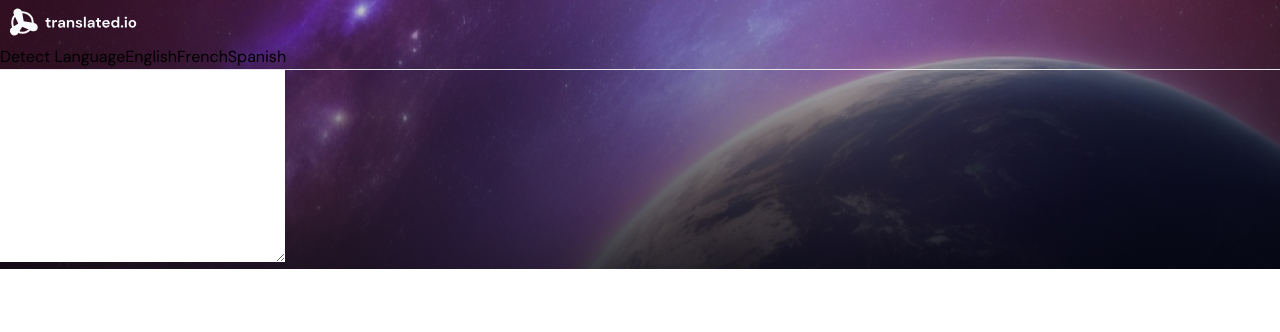
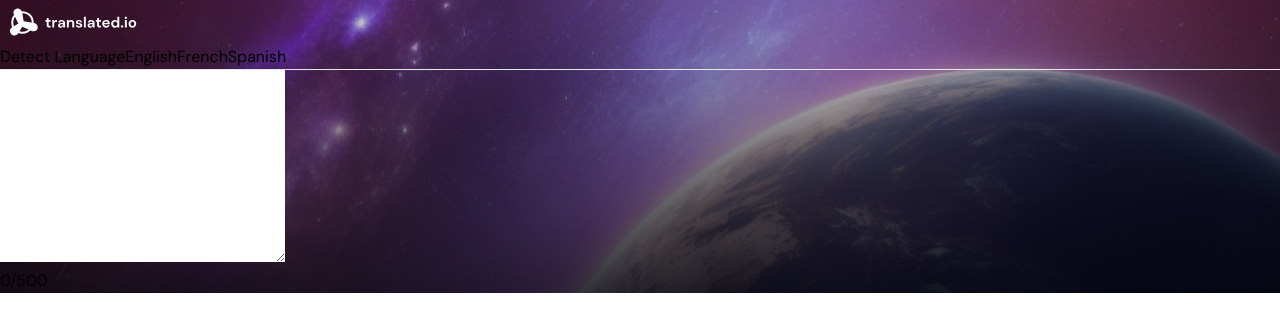
Before and after one commit to SajeedAninda/Translate-App, a React (Vite) app: page / in a window 1280 px wide. Shown: the top 332 px of the page. Built offline with nearby package versions, Linux system fonts and the light colour scheme.

Commit message:
Added text count

```diff
--- a/src/Components/Translator/Translator.jsx
+++ b/src/Components/Translator/Translator.jsx
@@ -2,10 +2,19 @@ import React, { useState } from 'react';
 
 const Translator = () => {
     let [activeButton, setActiveButton] = useState(null);
+    let [translationTextCount, setTranslationTextCount] = useState(0);
 
     let handleButtonClick = (buttonName) => {
         setActiveButton(buttonName);
     }
+
+    let handleTranslationText = (e) => {
+        let translationText = e.target.value;
+        setTranslationTextCount(translationText.length);
+        console.log(translationTextCount);
+    }
+
+
 
     return (
         <div className='w-[90%] mx-auto py-20 flex justify-between items-center'>
@@ -14,18 +23,15 @@ const Translator = () => {
                     <button onClick={() => handleButtonClick("Detect Language")} className='text-[16px] font-semibold cursor-pointer py-2 rounded-xl text-[#4D5562]'>
                         Detect Language
                     </button>
-                    <button onClick={() => handleButtonClick("English")}  className={`text-[16px] font-semibold cursor-pointer px-3 py-2 rounded-xl ${
-                            activeButton === 'English' ? 'bg-[#4D5562] text-[#CDD5E0]' : 'text-[#4D5562] bg-transparent'
+                    <button onClick={() => handleButtonClick("English")} className={`text-[16px] font-semibold cursor-pointer px-3 py-2 rounded-xl ${activeButton === 'English' ? 'bg-[#4D5562] text-[#CDD5E0]' : 'text-[#4D5562] bg-transparent'
                         }`}>
                         English
                     </button>
-                    <button onClick={() => handleButtonClick("French")}  className={`text-[16px] font-semibold cursor-pointer px-3 py-2 rounded-xl ${
-                            activeButton === 'French' ? 'bg-[#4D5562] text-[#CDD5E0]' : 'text-[#4D5562] bg-transparent'
+                    <button onClick={() => handleButtonClick("French")} className={`text-[16px] font-semibold cursor-pointer px-3 py-2 rounded-xl ${activeButton === 'French' ? 'bg-[#4D5562] text-[#CDD5E0]' : 'text-[#4D5562] bg-transparent'
                         }`}>
                         French
                     </button>
-                    <button onClick={() => handleButtonClick("Spanish")}  className={`text-[16px] font-semibold cursor-pointer px-3 py-2 rounded-xl ${
-                            activeButton === 'Spanish' ? 'bg-[#4D5562] text-[#CDD5E0]' : 'text-[#4D5562] bg-transparent'
+                    <button onClick={() => handleButtonClick("Spanish")} className={`text-[16px] font-semibold cursor-pointer px-3 py-2 rounded-xl ${activeButton === 'Spanish' ? 'bg-[#4D5562] text-[#CDD5E0]' : 'text-[#4D5562] bg-transparent'
                         }`}>
                         Spanish
                     </button>
@@ -33,7 +39,11 @@ const Translator = () => {
 
                 <hr className="w-[100%] border border-[#4D5562] mt-4 mb-2 opacity-75" />
 
-                <textarea className="bg-transparent resize-none outline-none text-white w-[100%]" name="translationText" id="translationText" cols={30} rows={8}></textarea>
+                <div className='relative'>
+                    <textarea onChange={handleTranslationText} className="bg-transparent resize-none outline-none text-white w-[100%]" name="translationText" id="translationText" cols={30} rows={8}></textarea>
+
+                    <p className='text-[#4D5562] text-[14px] absolute right-0 bottom-0'>{translationTextCount}/500</p>
+                </div>
             </div>
         </div>
     );
```
